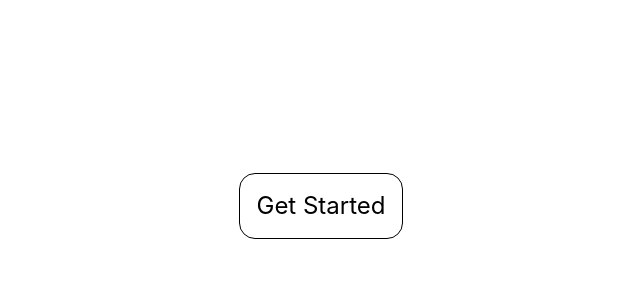
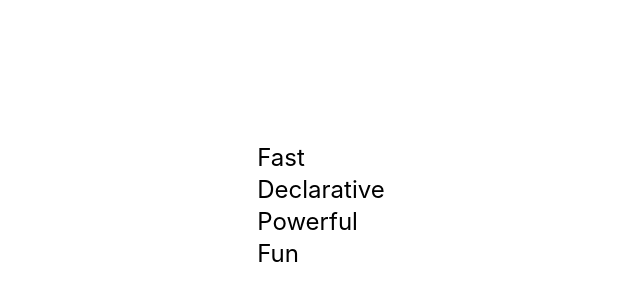
Before and after one commit to Nazil1712/framer_motion, a React (Vite) app: page / in a window 1280 px wide. Shown: the part 194-494 px from the top of the page, without its empty margins (319-959 px from the left). Built offline with nearby package versions, Linux system fonts and the light colour scheme.

Commit message:
Variants and staggered animations

```diff
--- a/src/App.jsx
+++ b/src/App.jsx
@@ -1,6 +1,7 @@
 import React from "react";
 import { motion } from "motion/react";
-import Buttons from "./Buttons";
+import Buttons from "./components/Buttons";
+import FeatureList from "./components/FeatureList";
 
 const App = () => {
   return (
@@ -15,7 +16,11 @@
           Hello World
         </motion.h1> */}
 
-        <Buttons />
+
+        {/* <Buttons/> */}
+        <FeatureList/>
+
+
       </div>
     </>
   );
--- /dev/null
+++ b/src/components/FeatureList.jsx
@@ -0,0 +1,30 @@
+import React from "react";
+import { motion } from "motion/react";
+
+const FeatureList = () => {
+  const features = ["Fast", "Declarative", "Powerful", "Fun"];
+
+  const container = {
+    hidden: { opacity: 0 },
+    visible: { opacity: 1, transition: { staggerChildren: 0.5, delayChildren: 5} },
+  };
+
+  const item = {
+    hidden: { opacity: 0, y: 20 },
+    visible: { opacity: 1, y: 0 },
+  };
+
+  return (
+    <div>
+      <motion.ul variants={container} initial="hidden" animate="visible">
+        {features.map((feature) => (
+          <motion.li variants={item} className="text-2xl">
+            {feature}
+          </motion.li>
+        ))}
+      </motion.ul>
+    </div>
+  );
+};
+
+export default FeatureList;
```
Also changed, not shown: src/components/Buttons.jsx (renamed from src/Buttons.jsx).
